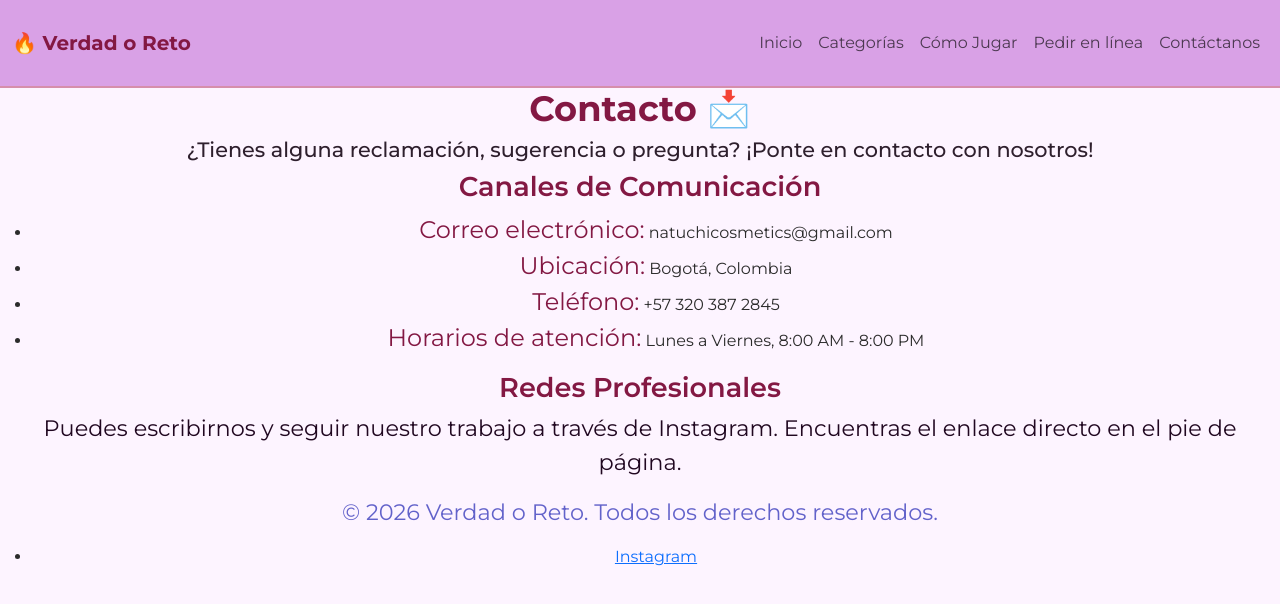
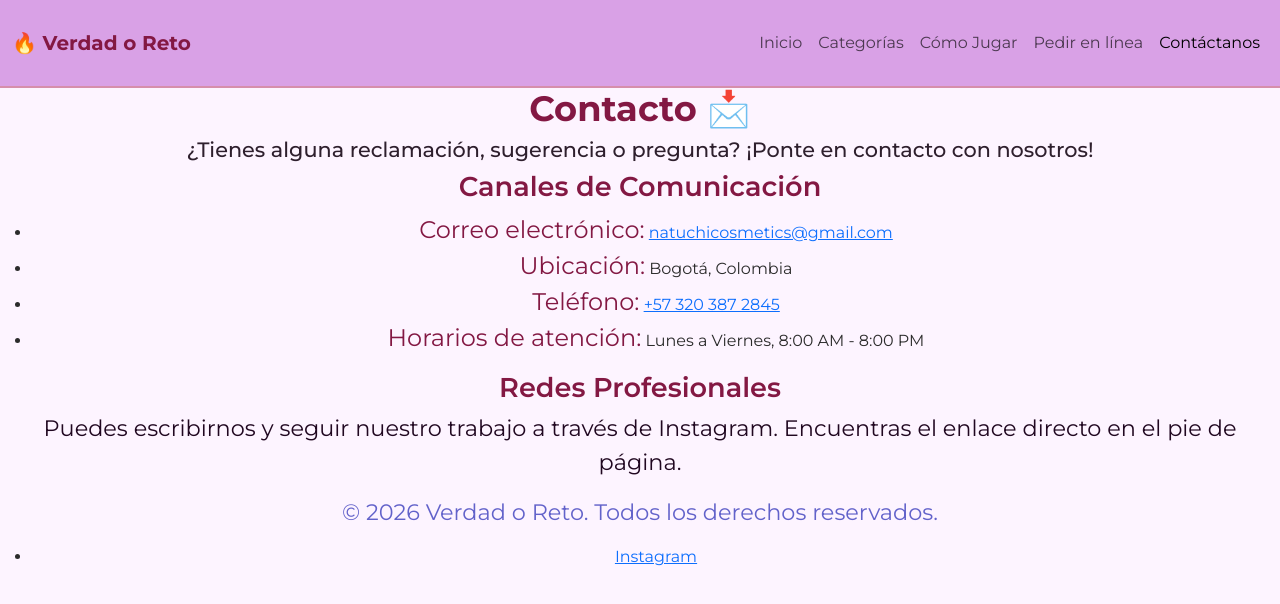
Before and after one commit to nathguluma/Lesly, a plain HTML site: page pages/contacto.html in a window 1280 px wide. Drawn offline with nearby package versions, Linux system fonts and the light colour scheme.

Commit message:
feat: agrega enlace activo, espaciado y enlaces de contacto

```diff
--- a/pages/contacto.html
+++ b/pages/contacto.html
@@ -27,7 +27,7 @@
                         <li class="nav-item"><a class="nav-link" href="categorias.html">Categorías</a></li>
                         <li class="nav-item"><a class="nav-link" href="como_jugar.html">Cómo Jugar</a></li>
                         <li class="nav-item"><a class="nav-link" href="pedirenlinea.html">Pedir en línea</a></li>
-                        <li class="nav-item"><a class="nav-link" href="contacto.html">Contáctanos</a></li>
+                        <li class="nav-item"><a class="nav-link active" aria-current="page" href="contacto.html">Contáctanos</a></li>
                     </ul>
                 </div>
             </div>
@@ -40,12 +40,12 @@
             <h3>¿Tienes alguna reclamación, sugerencia o pregunta? ¡Ponte en contacto con nosotros!</h3>
         </section>
 
-        <section>
+        <section class="my-2">
              <h2>Canales de Comunicación</h2>
              <ul class="contacto-section">
-                 <li><strong>Correo electrónico:</strong> natuchicosmetics@gmail.com</li>
+                 <li><strong>Correo electrónico:</strong> <a href="mailto:natuchicosmetics@gmail.com">natuchicosmetics@gmail.com</a></li>
                  <li><strong>Ubicación:</strong> Bogotá, Colombia</li>
-                 <li><strong>Teléfono:</strong> +57 320 387 2845</li>
+                 <li><strong>Teléfono:</strong> <a href="tel:+573203872845">+57 320 387 2845</a></li>
                  <li><strong>Horarios de atención:</strong> Lunes a Viernes, 8:00 AM - 8:00 PM</li>
                  </ul>
         </section>
```
